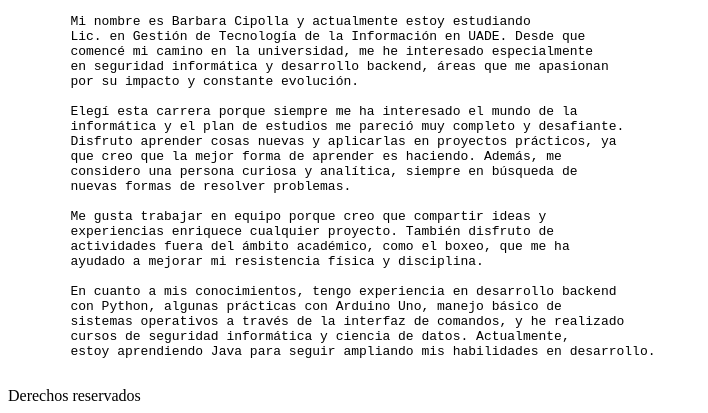
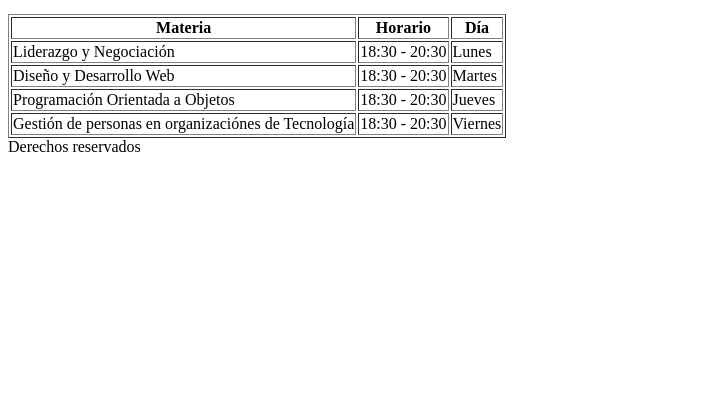
Before and after one commit to bcipolla-uade/UVA1, a plain HTML site: page index.html in a window 1280 px wide. Shown: the part 399-812 px from the top of the page, without its empty margins (0-708 px from the left). Drawn offline with Linux system fonts and the light colour scheme.

Commit message:
Actividad integración

```diff
--- a/index.html
+++ b/index.html
@@ -3,7 +3,7 @@
 <head>
     <meta charset="UTF-8">
     <meta name="viewport" content="width=device-width, initial-scale=1.0">
-    <title>Sobre mí</title>
+    <title>Home</title>
 </head>
 <body>
     <header>
@@ -19,32 +19,34 @@
     <li><a href="contacto.html">Contacto</a></li>
     </ul>
 </nav>
+<table border="1">
+    <tr>
+        <th>Materia</th>
+        <th>Horario</th>
+        <th>Día</th>
+    </tr>
+    <tr>
+        <td>Liderazgo y Negociación</td>
+        <td>18:30 - 20:30</td>
+        <td>Lunes</td>
+    </tr>
+    <tr>
+        <td>Diseño y Desarrollo Web</td>
+        <td>18:30 - 20:30</td>
+        <td>Martes</td>
+    </tr>
+    <tr>
+        <td>Programación Orientada a Objetos</td>
+        <td>18:30 - 20:30</td>
+        <td>Jueves</td>
+    </tr>
+    <tr>
+        <td>Gestión de personas en organizaciónes de Tecnología</td>
+        <td>18:30 - 20:30</td>
+        <td>Viernes</td>
+    </tr>
+</table>
 
-        <pre>
-        Mi nombre es Barbara Cipolla y actualmente estoy estudiando
-        Lic. en Gestión de Tecnología de la Información en UADE. Desde que
-        comencé mi camino en la universidad, me he interesado especialmente
-        en seguridad informática y desarrollo backend, áreas que me apasionan
-        por su impacto y constante evolución.
-
-        Elegí esta carrera porque siempre me ha interesado el mundo de la
-        informática y el plan de estudios me pareció muy completo y desafiante.
-        Disfruto aprender cosas nuevas y aplicarlas en proyectos prácticos, ya
-        que creo que la mejor forma de aprender es haciendo. Además, me
-        considero una persona curiosa y analítica, siempre en búsqueda de
-        nuevas formas de resolver problemas.
-
-        Me gusta trabajar en equipo porque creo que compartir ideas y
-        experiencias enriquece cualquier proyecto. También disfruto de
-        actividades fuera del ámbito académico, como el boxeo, que me ha
-        ayudado a mejorar mi resistencia física y disciplina.
-
-        En cuanto a mis conocimientos, tengo experiencia en desarrollo backend
-        con Python, algunas prácticas con Arduino Uno, manejo básico de
-        sistemas operativos a través de la interfaz de comandos, y he realizado
-        cursos de seguridad informática y ciencia de datos. Actualmente,
-        estoy aprendiendo Java para seguir ampliando mis habilidades en desarrollo.
-        </pre>
     </main>
     <footer>
         Derechos reservados
```
Also changed, not shown: avisos.html (+34 -2 lines), contacto.html (+34 -0 lines), materias.html (+11 -1 lines), sobremi.html (+3 -3 lines).
